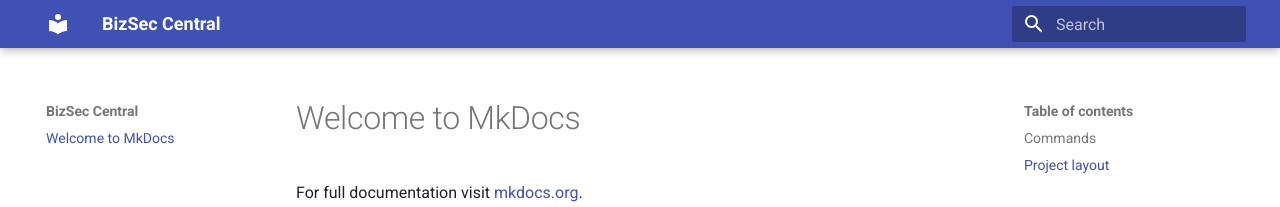
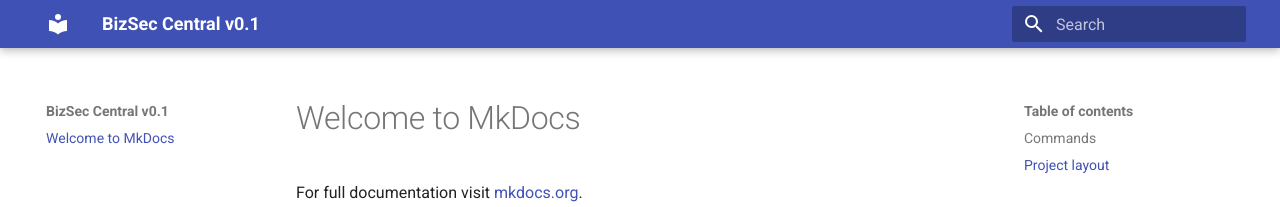
Before and after one commit to BizSec/bizsec.biz, an MkDocs documentation site: the page built from docs/index.md, in a window 1280 px wide. Shown: the top 207 px of the page. Built offline with MkDocs 1.6.1 and Material for MkDocs 9.7.7, drawn with Linux system fonts in a browser that asks for light colours.

Commit message:
Slight Change

```diff
--- a/mkdocs.yml
+++ b/mkdocs.yml
@@ -1,4 +1,4 @@
-site_name: BizSec Central
+site_name: BizSec Central v0.1
 site_url: https://bizsec.biz
 theme:
     name: material
```
